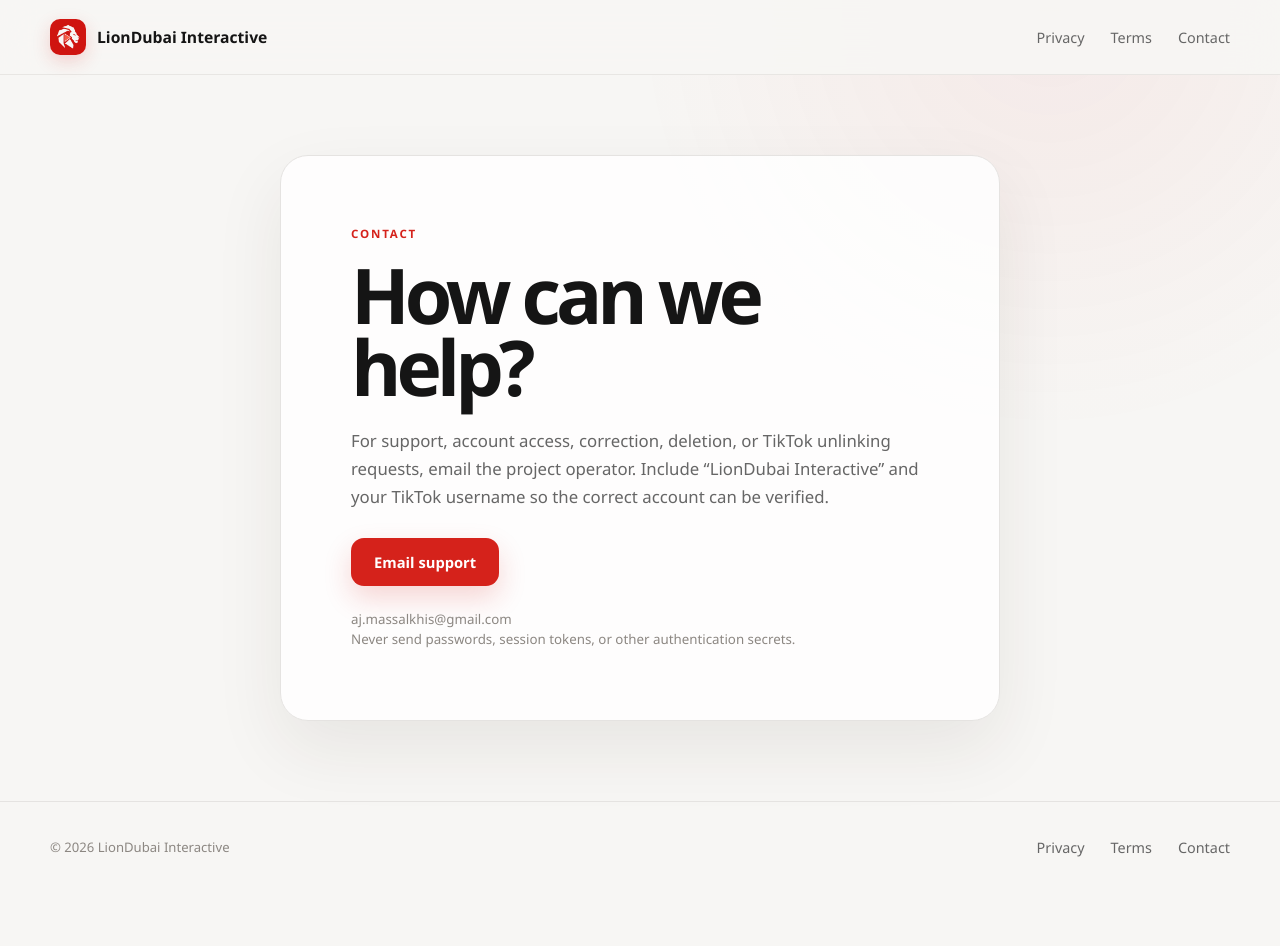
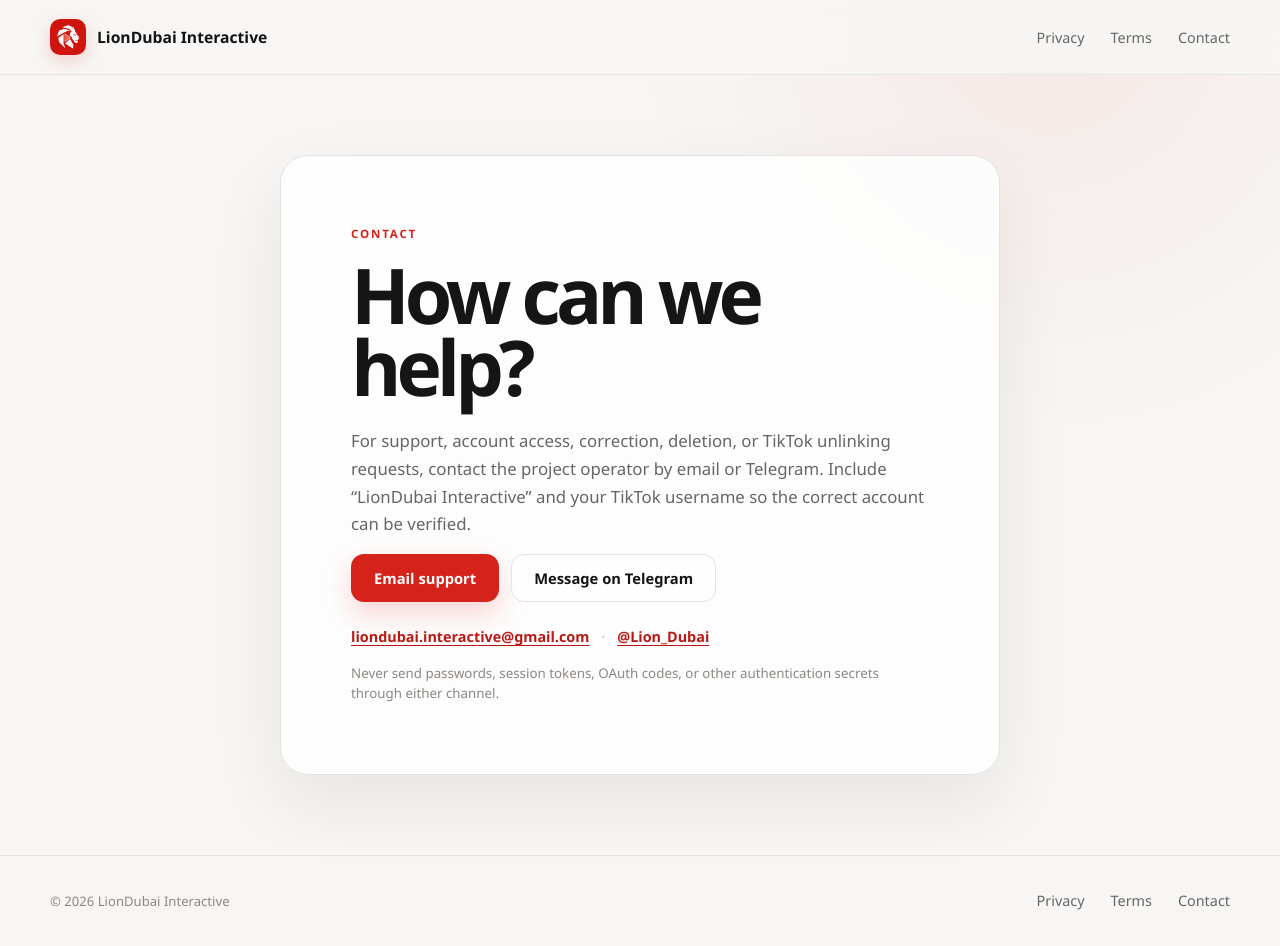
Before and after one commit to liondubai-interactive/website, a Next.js app: page /website/contact in a window 1280 px wide. Before the commit the page ends 892 px from the top, so only its background shows below. Built offline with nearby package versions, Linux system fonts and the light colour scheme.

Commit message:
Update public contact methods

```diff
--- a/app/contact/page.tsx
+++ b/app/contact/page.tsx
@@ -20,21 +20,35 @@
           <h1>How can we help?</h1>
           <p>
             For support, account access, correction, deletion, or TikTok
-            unlinking requests, email the project operator. Include
+            unlinking requests, contact the project operator by email or
+            Telegram. Include
             &ldquo;LionDubai Interactive&rdquo; and your TikTok username so the
             correct account can be verified.
           </p>
-          <a
-            className="button button-primary"
-            href="mailto:aj.massalkhis@gmail.com?subject=LionDubai%20Interactive%20request"
-          >
-            Email support
-          </a>
+          <div className="contact-actions">
+            <a
+              className="button button-primary"
+              href="mailto:liondubai.interactive@gmail.com?subject=LionDubai%20Interactive%20request"
+            >
+              Email support
+            </a>
+            <a
+              className="button button-secondary"
+              href="https://t.me/Lion_Dubai"
+            >
+              Message on Telegram
+            </a>
+          </div>
+          <address className="contact-details" aria-label="Direct contact details">
+            <a href="mailto:liondubai.interactive@gmail.com">
+              liondubai.interactive@gmail.com
+            </a>
+            <span aria-hidden="true">·</span>
+            <a href="https://t.me/Lion_Dubai">@Lion_Dubai</a>
+          </address>
           <small>
-            aj.massalkhis@gmail.com
-            <br />
-            Never send passwords, session tokens, or other authentication
-            secrets.
+            Never send passwords, session tokens, OAuth codes, or other
+            authentication secrets through either channel.
           </small>
         </section>
       </main>
--- a/app/globals.css
+++ b/app/globals.css
@@ -445,13 +445,37 @@
   box-shadow: 0 28px 70px rgba(56, 34, 31, 0.08);
 }
 
-.contact-card .button {
+.contact-actions {
+  display: flex;
+  flex-wrap: wrap;
+  gap: 12px;
   margin-top: 12px;
+}
+
+.contact-details {
+  display: flex;
+  flex-wrap: wrap;
+  gap: 6px 12px;
+  margin-top: 24px;
+  color: #8c8782;
+  font-size: 0.9rem;
+  font-style: normal;
+  line-height: 1.5;
+}
+
+.contact-details a {
+  color: var(--red-dark);
+  font-weight: 620;
+  overflow-wrap: anywhere;
+}
+
+.contact-details span {
+  color: #bbb5b0;
 }
 
 .contact-card small {
   display: block;
-  margin-top: 24px;
+  margin-top: 16px;
   color: #8c8782;
   line-height: 1.5;
 }
```
Also changed, not shown: 1 other file (tests, documents, lock files or other folders).
